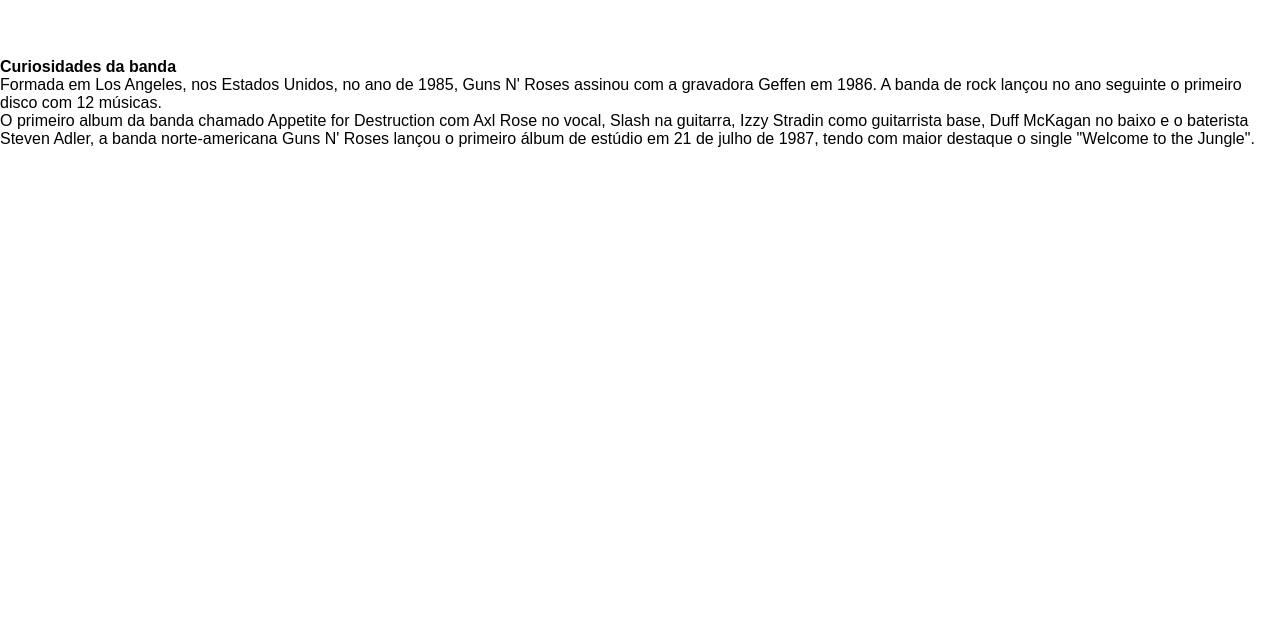
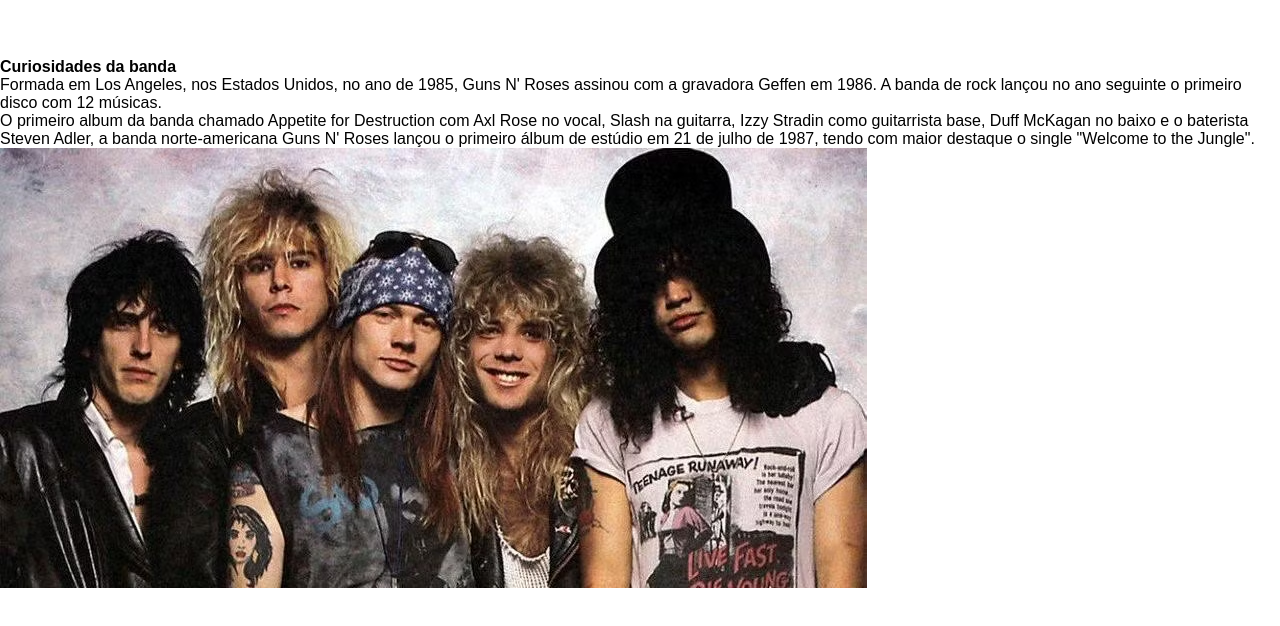
Before and after one commit to GabrielN9035/app-forja-manha-treinos, a plain HTML site: page LandingPage/index.html in a window 1280 px wide. Shown: the part 1941-2567 px from the top of the page. Drawn offline with Linux system fonts and the light colour scheme.

Commit message:
Add files via upload

```diff
--- a/LandingPage/index.html
+++ b/LandingPage/index.html
@@ -75,6 +75,7 @@
             <div class="wrap-curiosidades">
                 <p>Formada em Los Angeles, nos Estados Unidos, no ano de 1985, Guns N' Roses assinou com a gravadora Geffen em 1986. A banda de rock lançou no ano seguinte o primeiro disco com 12 músicas.
                 <br> O primeiro album da banda chamado Appetite for Destruction com Axl Rose no vocal, Slash na guitarra, Izzy Stradin como guitarrista base, Duff McKagan no baixo e o baterista Steven Adler, a banda norte-americana Guns N' Roses lançou o primeiro álbum de estúdio em 21 de julho de 1987, tendo com maior destaque o single "Welcome to the Jungle".</p>
+                <img src="./Images/gunsF.avif" alt="Guns parte final">
             </div>
         </section>
     </main>
```
Also changed, not shown: LandingPage/Images/gunsF.avif (added).
